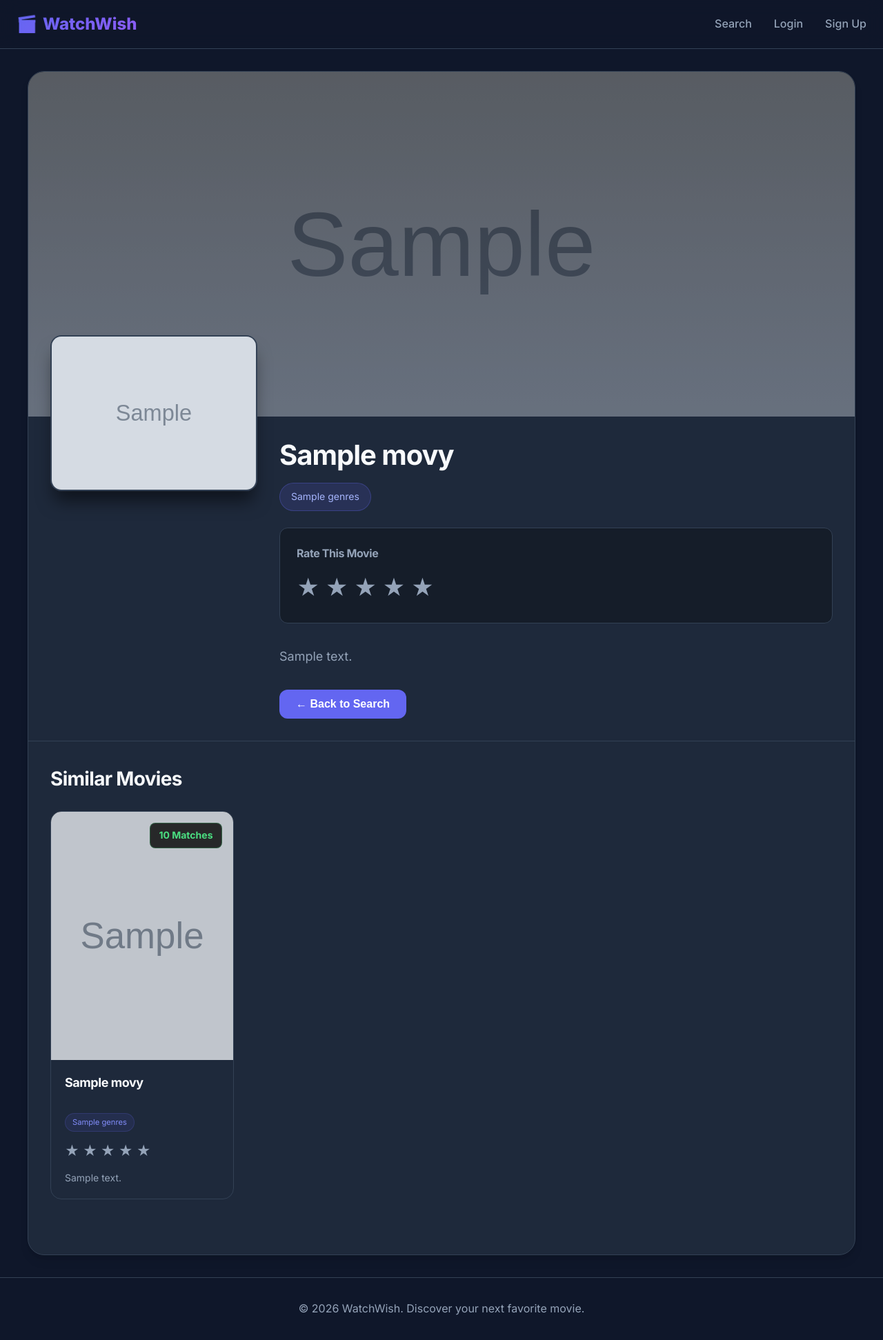
After one commit to Abdelali-Benajaji/WatchWish, a Django app: page /movie/1/ in a window 1280 px wide. The commit adds this page. Shown: the whole page at 69% size. Run offline with Django 5.2, Linux system fonts and the light colour scheme; tables that the repository leaves empty hold one stand-in row (values such as "Sample post"); grey boxes marked "Sample" are stand-in pictures; a database or web service that is not in the repository returns one stand-in record (values such as "Sample title").

Commit message:
improve the design

```diff
--- a/backend/config/urls.py
+++ b/backend/config/urls.py
@@ -23,6 +23,8 @@ urlpatterns = [
     path('accounts/', include('django.contrib.auth.urls')),
     path('accounts/signup/', views.signup, name='signup'),
     path('api/', include('movies.urls')),
+    path('api/movies/rate/', views.rate_movie, name='rate_movie'),
     path('', views.index, name='index'),
     path('user-recommendations/', views.user_recommendations, name='user_recommendations'),
+    path('movie/<str:movie_id>/', views.movie_detail, name='movie_detail'),
 ]
--- /dev/null
+++ b/backend/movies/templates/movie_detail.html
@@ -0,0 +1,103 @@
+{% extends 'base.html' %}
+
+{% block title %}{{ movie.title }} - WatchWish{% endblock %}
+
+{% block content %}
+<div class="movie-detail-container">
+    <div class="movie-detail-hero">
+        {% if movie.poster_url %}
+        <img src="{{ movie.poster_url }}" alt="{{ movie.title }}" class="detail-backdrop">
+        {% endif %}
+    </div>
+
+    <div class="movie-detail-content">
+        <div class="detail-poster-container">
+            {% if movie.poster_url %}
+            <img src="{{ movie.poster_url }}" alt="{{ movie.title }}" class="detail-poster">
+            {% else %}
+            <div style="width:100%; height:450px; background: #333; display: flex; align-items: center; justify-content: center; color: #666; border-radius: 1rem;">
+                No Poster
+            </div>
+            {% endif %}
+        </div>
+
+        <div class="detail-info">
+            <h1 class="detail-title">{{ movie.title }}</h1>
+
+            <div class="detail-genres">
+                {% for genre in movie.genre_list %}
+                <span class="detail-genre-tag">{{ genre }}</span>
+                {% endfor %}
+            </div>
+
+            <div class="detail-rating-section">
+                <h3>Rate This Movie</h3>
+                <div class="star-rating" style="flex-direction: row-reverse; justify-content: flex-end;">
+                    <span class="star" onclick="rateMovie('{{ movie.movieId }}', 5)" title="5 stars">★</span>
+                    <span class="star" onclick="rateMovie('{{ movie.movieId }}', 4)" title="4 stars">★</span>
+                    <span class="star" onclick="rateMovie('{{ movie.movieId }}', 3)" title="3 stars">★</span>
+                    <span class="star" onclick="rateMovie('{{ movie.movieId }}', 2)" title="2 stars">★</span>
+                    <span class="star" onclick="rateMovie('{{ movie.movieId }}', 1)" title="1 star">★</span>
+                </div>
+            </div>
+
+            {% if movie.description %}
+            <div class="detail-description">
+                {{ movie.description }}
+            </div>
+            {% endif %}
+
+            <button onclick="window.history.back()" class="back-button">
+                ← Back to Search
+            </button>
+        </div>
+    </div>
+
+    {% if recommendations %}
+    <div class="detail-recommendations-section">
+        <h2>Similar Movies</h2>
+        <div class="movies-grid">
+            {% for rec_movie in recommendations %}
+            <div class="movie-card" onclick="window.location.href='{% url 'movie_detail' rec_movie.movieId %}'">
+                <div class="card-image-container">
+                    {% if rec_movie.poster_url %}
+                    <img src="{{ rec_movie.poster_url }}" alt="{{ rec_movie.title }}" class="card-image" loading="lazy">
+                    {% else %}
+                    <div style="width:100%; height:100%; background: #333; display: flex; align-items: center; justify-content: center; color: #666;">
+                        No Poster
+                    </div>
+                    {% endif %}
+
+                    {% if rec_movie.score %}
+                    <div class="score-badge">
+                        {{ rec_movie.score }} Match{{ rec_movie.score|pluralize:"es" }}
+                    </div>
+                    {% endif %}
+                </div>
+                <div class="card-content">
+                    <h3 class="card-title" title="{{ rec_movie.title }}">{{ rec_movie.title }}</h3>
+                    <div class="card-meta">
+                        {% for genre in rec_movie.genre_list %}
+                        <span class="genre-tag">{{ genre }}</span>
+                        {% endfor %}
+                    </div>
+
+                    <div class="star-rating" style="flex-direction: row-reverse; justify-content: flex-end;" onclick="event.stopPropagation();">
+                        <span class="star" onclick="rateMovie('{{ rec_movie.movieId }}', 5)" title="5 stars">★</span>
+                        <span class="star" onclick="rateMovie('{{ rec_movie.movieId }}', 4)" title="4 stars">★</span>
+                        <span class="star" onclick="rateMovie('{{ rec_movie.movieId }}', 3)" title="3 stars">★</span>
+                        <span class="star" onclick="rateMovie('{{ rec_movie.movieId }}', 2)" title="2 stars">★</span>
+                        <span class="star" onclick="rateMovie('{{ rec_movie.movieId }}', 1)" title="1 star">★</span>
+                    </div>
+
+                    {% if rec_movie.description %}
+                    <p class="description">{{ rec_movie.description }}</p>
+                    {% endif %}
+                </div>
+            </div>
+            {% endfor %}
+        </div>
+    </div>
+    {% endif %}
+</div>
+{% endblock %}
--- a/backend/movies/views.py
+++ b/backend/movies/views.py
@@ -15,19 +15,16 @@ def index(request):
         searched_movie = MovieService.get_movie_by_title(movie_title)
         if searched_movie:
             searched_movie['genre_list'] = searched_movie['genres'].split('|')
-            recommendations = MovieService.get_recommendations(movie_title, limit=5)
+            recommendations = MovieService.get_recommendations(movie_title, limit=12)
             for rec in recommendations:
                 rec['genre_list'] = rec['genres'].split('|')
         else:
             error = f"Movie '{movie_title}' not found in our database."
     else:
-        # Show some random popular movies for discovery
-        # passing empty filters to get_all_movies gives first 100.
-        # let's pick 12 random ones from first 100 to show diversity
         import random
-        all_movies = MovieService.get_all_movies(limit=100)
+        all_movies = MovieService.get_all_movies(limit=200)
         if all_movies:
-            recommendations = random.sample(all_movies, min(len(all_movies), 12))
+            recommendations = random.sample(all_movies, min(len(all_movies), 20))
             for rec in recommendations:
                  rec['genre_list'] = rec['genres'].split('|')
 
@@ -181,3 +178,26 @@ def signup(request):
     else:
         form = UserCreationForm()
     return render(request, 'registration/signup.html', {'form': form})
+
+def movie_detail(request, movie_id):
+    movie = MovieService.get_movie(movie_id)
+
+    if not movie:
+        return render(request, 'index.html', {
+            'error': f"Movie not found.",
+            'movie_title': '',
+            'searched_movie': None,
+            'recommendations': []
+        })
+
+    movie['genre_list'] = movie['genres'].split('|')
+
+    movie_title = movie.get('title', '')
+    recommendations = MovieService.get_recommendations(movie_title, limit=12)
+    for rec in recommendations:
+        rec['genre_list'] = rec['genres'].split('|')
+
+    return render(request, 'movie_detail.html', {
+        'movie': movie,
+        'recommendations': recommendations
+    })
--- a/backend/static/css/style.css
+++ b/backend/static/css/style.css
@@ -1,19 +1,13 @@
 :root {
     --primary-color: #6366f1;
-    /* Indigo */
     --primary-hover: #4f46e5;
     --background-dark: #0f172a;
-    /* Slate 900 */
     --surface-dark: #1e293b;
-    /* Slate 800 */
     --text-primary: #f8fafc;
-    /* Slate 50 */
     --text-secondary: #94a3b8;
-    /* Slate 400 */
     --accent-gradient: linear-gradient(135deg, #6366f1 0%, #8b5cf6 100%);
     --card-shadow: 0 10px 15px -3px rgba(0, 0, 0, 0.1), 0 4px 6px -2px rgba(0, 0, 0, 0.05);
     --border-color: #334155;
-    /* Slate 700 */
 }
 
 * {
@@ -30,13 +24,7 @@ body {
     min-height: 100vh;
 }
 
-/* Typography */
-h1,
-h2,
-h3,
-h4,
-h5,
-h6 {
+h1, h2, h3, h4, h5, h6 {
     font-weight: 700;
     letter-spacing: -0.025em;
     color: var(--text-primary);
@@ -48,14 +36,12 @@ a {
     transition: opacity 0.2s;
 }
 
-/* Layout */
 .container {
-    max-width: 1200px;
+    max-width: 1400px;
     margin: 0 auto;
     padding: 0 1.5rem;
 }
 
-/* Navbar */
 .navbar {
     background: rgba(15, 23, 42, 0.8);
     backdrop-filter: blur(12px);
@@ -86,6 +72,7 @@ a {
 .nav-links {
     display: flex;
     gap: 2rem;
+    align-items: center;
 }
 
 .nav-link {
@@ -98,15 +85,14 @@ a {
     color: var(--text-primary);
 }
 
-/* Hero Section */
 .hero {
     text-align: center;
-    padding: 5rem 0 3rem;
+    padding: 4rem 0 2.5rem;
 }
 
 .hero h1 {
     font-size: 3.5rem;
-    margin-bottom: 1.5rem;
+    margin-bottom: 1rem;
     background: linear-gradient(to right, #fff, #94a3b8);
     -webkit-background-clip: text;
     -webkit-text-fill-color: transparent;
@@ -116,13 +102,12 @@ a {
     font-size: 1.25rem;
     color: var(--text-secondary);
     max-width: 600px;
-    margin: 0 auto 3rem;
+    margin: 0 auto 2rem;
 }
 
-/* Search Box */
 .search-container {
     max-width: 700px;
-    margin: 0 auto 4rem;
+    margin: 0 auto 3rem;
     position: relative;
 }
 
@@ -166,7 +151,6 @@ a {
     background: var(--primary-hover);
 }
 
-/* Auth Inputs */
 .auth-input {
     width: 100%;
     background: transparent;
@@ -183,31 +167,33 @@ a {
     border-color: var(--primary-color);
 }
 
-/* Cards Grid */
-.grid {
+.movies-grid {
     display: grid;
-    grid-template-columns: repeat(auto-fill, minmax(280px, 1fr));
-    gap: 2.5rem;
-    padding-bottom: 4rem;
+    grid-template-columns: repeat(auto-fill, minmax(240px, 1fr));
+    gap: 1.5rem;
+    padding-bottom: 3rem;
 }
 
-.card {
+.movie-card {
     background: var(--surface-dark);
     border-radius: 1rem;
     overflow: hidden;
     border: 1px solid var(--border-color);
-    transition: transform 0.3s, box-shadow 0.3s;
+    transition: transform 0.3s, box-shadow 0.3s, border-color 0.3s;
     position: relative;
+    cursor: pointer;
+    display: flex;
+    flex-direction: column;
 }
 
-.card:hover {
+.movie-card:hover {
     transform: translateY(-8px);
-    box-shadow: 0 20px 25px -5px rgba(0, 0, 0, 0.2), 0 10px 10px -5px rgba(0, 0, 0, 0.1);
+    box-shadow: 0 20px 25px -5px rgba(0, 0, 0, 0.3), 0 10px 10px -5px rgba(0, 0, 0, 0.2);
     border-color: var(--primary-color);
 }
 
 .card-image-container {
-    height: 400px;
+    height: 360px;
     overflow: hidden;
     position: relative;
     background: #000;
@@ -221,66 +207,104 @@ a {
     opacity: 0.9;
 }
 
-.card:hover .card-image {
-    transform: scale(1.05);
+.movie-card:hover .card-image {
+    transform: scale(1.08);
     opacity: 1;
 }
 
 .card-content {
-    padding: 1.5rem;
-    position: relative;
+    padding: 1.25rem;
+    display: flex;
+    flex-direction: column;
+    gap: 0.75rem;
+    flex: 1;
 }
 
 .card-title {
-    font-size: 1.25rem;
-    margin-bottom: 0.75rem;
+    font-size: 1.125rem;
+    margin: 0;
     line-height: 1.4;
-    white-space: nowrap;
+    display: -webkit-box;
+    -webkit-line-clamp: 2;
+    -webkit-box-orient: vertical;
     overflow: hidden;
-    text-overflow: ellipsis;
+    min-height: 2.8rem;
 }
 
 .card-meta {
     display: flex;
     gap: 0.5rem;
     flex-wrap: wrap;
-    margin-bottom: 1rem;
 }
 
 .genre-tag {
-    font-size: 0.75rem;
+    font-size: 0.7rem;
     background: rgba(99, 102, 241, 0.1);
     color: #818cf8;
-    padding: 0.25rem 0.75rem;
+    padding: 0.25rem 0.625rem;
     border-radius: 9999px;
     border: 1px solid rgba(99, 102, 241, 0.2);
+    white-space: nowrap;
 }
 
 .score-badge {
     position: absolute;
     top: 1rem;
     right: 1rem;
-    background: rgba(0, 0, 0, 0.7);
+    background: rgba(0, 0, 0, 0.8);
     backdrop-filter: blur(4px);
     color: #4ade80;
-    padding: 0.25rem 0.75rem;
+    padding: 0.4rem 0.75rem;
     border-radius: 0.5rem;
     font-weight: 700;
     font-size: 0.875rem;
-    border: 1px solid rgba(74, 222, 128, 0.2);
+    border: 1px solid rgba(74, 222, 128, 0.3);
     z-index: 10;
 }
 
 .description {
-    font-size: 0.9rem;
+    font-size: 0.875rem;
     color: var(--text-secondary);
     display: -webkit-box;
     -webkit-line-clamp: 3;
     -webkit-box-orient: vertical;
     overflow: hidden;
+    line-height: 1.5;
 }
 
-/* Empty States */
+.result-section {
+    margin-bottom: 3rem;
+}
+
+.result-section h2 {
+    text-align: center;
+    font-size: 2rem;
+    margin-bottom: 2rem;
+    color: var(--text-primary);
+}
+
+.result-card {
+    max-width: 800px;
+    margin: 0 auto;
+}
+
+.result-card .card-image-container {
+    height: 500px;
+}
+
+.recommendations-section {
+    margin-top: 3rem;
+}
+
+.recommendations-section h2 {
+    font-size: 2rem;
+    margin-bottom: 2rem;
+    text-align: center;
+    background: linear-gradient(to right, var(--text-primary), var(--text-secondary));
+    -webkit-background-clip: text;
+    -webkit-text-fill-color: transparent;
+}
+
 .empty-state {
     text-align: center;
     padding: 4rem 1rem;
@@ -290,11 +314,10 @@ a {
 .empty-icon {
     width: 64px;
     height: 64px;
-    margin-bottom: 1.5rem;
+    margin: 0 auto 1.5rem;
     color: var(--border-color);
 }
 
-/* Footer */
 footer {
     border-top: 1px solid var(--border-color);
     padding: 2rem 0;
@@ -303,7 +326,6 @@ footer {
     margin-top: auto;
 }
 
-/* Error Alert */
 .alert {
     background: rgba(239, 68, 68, 0.1);
     border: 1px solid rgba(239, 68, 68, 0.2);
@@ -314,32 +336,14 @@ footer {
     text-align: center;
 }
 
-/* Responsive */
-@media (max-width: 768px) {
-    .hero h1 {
-        font-size: 2.5rem;
-    }
-
-    .grid {
-        grid-template-columns: repeat(auto-fill, minmax(160px, 1fr));
-        gap: 1.5rem;
-    }
-
-    .card-image-container {
-        height: 240px;
-    }
-}
-
-/* Star Rating Widget */
 .star-rating {
     display: flex;
     gap: 5px;
-    margin-bottom: 1rem;
     cursor: pointer;
 }
 
 .star-rating .star {
-    font-size: 1.5rem;
+    font-size: 1.25rem;
     color: var(--text-secondary);
     transition: color 0.2s, transform 0.2s;
 }
@@ -347,11 +351,9 @@ footer {
 .star-rating .star:hover,
 .star-rating .star.active {
     color: #fbbf24;
-    /* Amber 400 */
-    transform: scale(1.2);
+    transform: scale(1.15);
 }
 
-/* Hover effect: highlight all previous stars */
 .star-rating:hover .star {
     color: var(--text-secondary);
 }
@@ -360,3 +362,193 @@ footer {
 .star-rating .star:hover~.star {
     color: #fbbf24;
 }
+
+.movie-detail-container {
+    max-width: 1200px;
+    margin: 2rem auto;
+    background: var(--surface-dark);
+    border-radius: 1.5rem;
+    overflow: hidden;
+    border: 1px solid var(--border-color);
+    box-shadow: var(--card-shadow);
+}
+
+.movie-detail-hero {
+    position: relative;
+    height: 500px;
+    background: linear-gradient(to bottom, rgba(15, 23, 42, 0.3), var(--surface-dark)), #000;
+}
+
+.detail-backdrop {
+    width: 100%;
+    height: 100%;
+    object-fit: cover;
+    opacity: 0.4;
+}
+
+.movie-detail-content {
+    display: grid;
+    grid-template-columns: 300px 1fr;
+    gap: 2rem;
+    padding: 2rem;
+    margin-top: -150px;
+    position: relative;
+    z-index: 10;
+}
+
+.detail-poster-container {
+    position: relative;
+}
+
+.detail-poster {
+    width: 100%;
+    border-radius: 1rem;
+    box-shadow: 0 20px 25px -5px rgba(0, 0, 0, 0.5);
+    border: 2px solid var(--border-color);
+}
+
+.detail-info {
+    padding-top: 150px;
+}
+
+.detail-title {
+    font-size: 2.5rem;
+    margin-bottom: 1rem;
+    line-height: 1.2;
+}
+
+.detail-genres {
+    display: flex;
+    gap: 0.75rem;
+    flex-wrap: wrap;
+    margin-bottom: 1.5rem;
+}
+
+.detail-genre-tag {
+    font-size: 0.875rem;
+    background: rgba(99, 102, 241, 0.15);
+    color: #a5b4fc;
+    padding: 0.5rem 1rem;
+    border-radius: 9999px;
+    border: 1px solid rgba(99, 102, 241, 0.3);
+}
+
+.detail-rating-section {
+    margin-bottom: 2rem;
+    padding: 1.5rem;
+    background: rgba(0, 0, 0, 0.3);
+    border-radius: 0.75rem;
+    border: 1px solid var(--border-color);
+}
+
+.detail-rating-section h3 {
+    font-size: 1rem;
+    color: var(--text-secondary);
+    margin-bottom: 0.75rem;
+}
+
+.detail-rating-section .star-rating {
+    gap: 0.5rem;
+}
+
+.detail-rating-section .star-rating .star {
+    font-size: 2rem;
+}
+
+.detail-description {
+    font-size: 1.125rem;
+    line-height: 1.8;
+    color: var(--text-secondary);
+    margin-bottom: 2rem;
+}
+
+.back-button {
+    display: inline-flex;
+    align-items: center;
+    gap: 0.5rem;
+    padding: 0.75rem 1.5rem;
+    background: var(--primary-color);
+    color: white;
+    border-radius: 0.75rem;
+    font-weight: 600;
+    transition: background 0.2s;
+    border: none;
+    cursor: pointer;
+    font-size: 1rem;
+}
+
+.back-button:hover {
+    background: var(--primary-hover);
+}
+
+.detail-recommendations-section {
+    padding: 2rem;
+    border-top: 1px solid var(--border-color);
+}
+
+.detail-recommendations-section h2 {
+    font-size: 1.75rem;
+    margin-bottom: 1.5rem;
+    color: var(--text-primary);
+}
+
+@media (max-width: 1024px) {
+    .movie-detail-content {
+        grid-template-columns: 250px 1fr;
+        gap: 1.5rem;
+    }
+
+    .detail-title {
+        font-size: 2rem;
+    }
+}
+
+@media (max-width: 768px) {
+    .hero h1 {
+        font-size: 2.5rem;
+    }
+
+    .movies-grid {
+        grid-template-columns: repeat(auto-fill, minmax(160px, 1fr));
+        gap: 1rem;
+    }
+
+    .card-image-container {
+        height: 240px;
+    }
+
+    .movie-detail-content {
+        grid-template-columns: 1fr;
+        gap: 1.5rem;
+        margin-top: 0;
+        padding: 1.5rem;
+    }
+
+    .detail-info {
+        padding-top: 0;
+    }
+
+    .detail-poster-container {
+        max-width: 300px;
+        margin: 0 auto;
+    }
+
+    .movie-detail-hero {
+        height: 300px;
+    }
+
+    .detail-title {
+        font-size: 1.75rem;
+    }
+
+    .nav-links {
+        gap: 1rem;
+        flex-wrap: wrap;
+    }
+}
+
+@media (max-width: 480px) {
+    .movies-grid {
+        grid-template-columns: repeat(auto-fill, minmax(140px, 1fr));
+    }
+}
--- a/backend/static/js/main.js
+++ b/backend/static/js/main.js
@@ -1,6 +1,5 @@
 document.addEventListener('DOMContentLoaded', () => {
-    // Add simple animation for cards on load
-    const cards = document.querySelectorAll('.card');
+    const cards = document.querySelectorAll('.movie-card');
     cards.forEach((card, index) => {
         card.style.opacity = '0';
         card.style.transform = 'translateY(20px)';
@@ -8,10 +7,9 @@ document.addEventListener('DOMContentLoaded', () => {
             card.style.transition = 'opacity 0.5s ease, transform 0.5s ease';
             card.style.opacity = '1';
             card.style.transform = 'translateY(0)';
-        }, index * 50); // Stagger effect
+        }, index * 50);
     });
 
-    // Navbar scroll effect
     const navbar = document.querySelector('.navbar');
     window.addEventListener('scroll', () => {
         if (window.scrollY > 10) {
@@ -38,18 +36,80 @@ function rateMovie(movieId, score) {
     })
         .then(response => {
             if (response.ok) {
-                alert('Rating saved! Recommendations will be updated.');
+                showNotification('Rating saved successfully! ⭐', 'success');
             } else {
                 response.json().then(data => {
                     if (data.error === 'Authentication required') {
                         window.location.href = '/accounts/login/';
                     } else {
-                        alert('Error: ' + data.error);
+                        showNotification('Error: ' + data.error, 'error');
                     }
                 });
             }
         })
         .catch(error => {
             console.error('Error:', error);
+            showNotification('Failed to save rating', 'error');
         });
 }
+
+function showNotification(message, type) {
+    const existingNotification = document.querySelector('.notification');
+    if (existingNotification) {
+        existingNotification.remove();
+    }
+
+    const notification = document.createElement('div');
+    notification.className = `notification notification-${type}`;
+    notification.textContent = message;
+
+    notification.style.cssText = `
+        position: fixed;
+        top: 80px;
+        right: 20px;
+        padding: 1rem 1.5rem;
+        background: ${type === 'success' ? 'rgba(34, 197, 94, 0.9)' : 'rgba(239, 68, 68, 0.9)'};
+        color: white;
+        border-radius: 0.75rem;
+        box-shadow: 0 10px 15px -3px rgba(0, 0, 0, 0.3);
+        z-index: 1000;
+        font-weight: 600;
+        animation: slideIn 0.3s ease;
+        backdrop-filter: blur(8px);
+    `;
+
+    document.body.appendChild(notification);
+
+    setTimeout(() => {
+        notification.style.animation = 'slideOut 0.3s ease';
+        setTimeout(() => {
+            notification.remove();
+        }, 300);
+    }, 3000);
+}
+
+const style = document.createElement('style');
+style.textContent = `
+    @keyframes slideIn {
+        from {
+            transform: translateX(400px);
+            opacity: 0;
+        }
+        to {
+            transform: translateX(0);
+            opacity: 1;
+        }
+    }
+
+    @keyframes slideOut {
+        from {
+            transform: translateX(0);
+            opacity: 1;
+        }
+        to {
+            transform: translateX(400px);
+            opacity: 0;
+        }
+    }
+`;
+document.head.appendChild(style);
```
Also changed, not shown: backend/movies/services.py (+50 -6 lines), backend/movies/templates/index.html (+9 -7 lines), backend/movies/templates/user_recommendations.html (+14 -7 lines), README.md.
